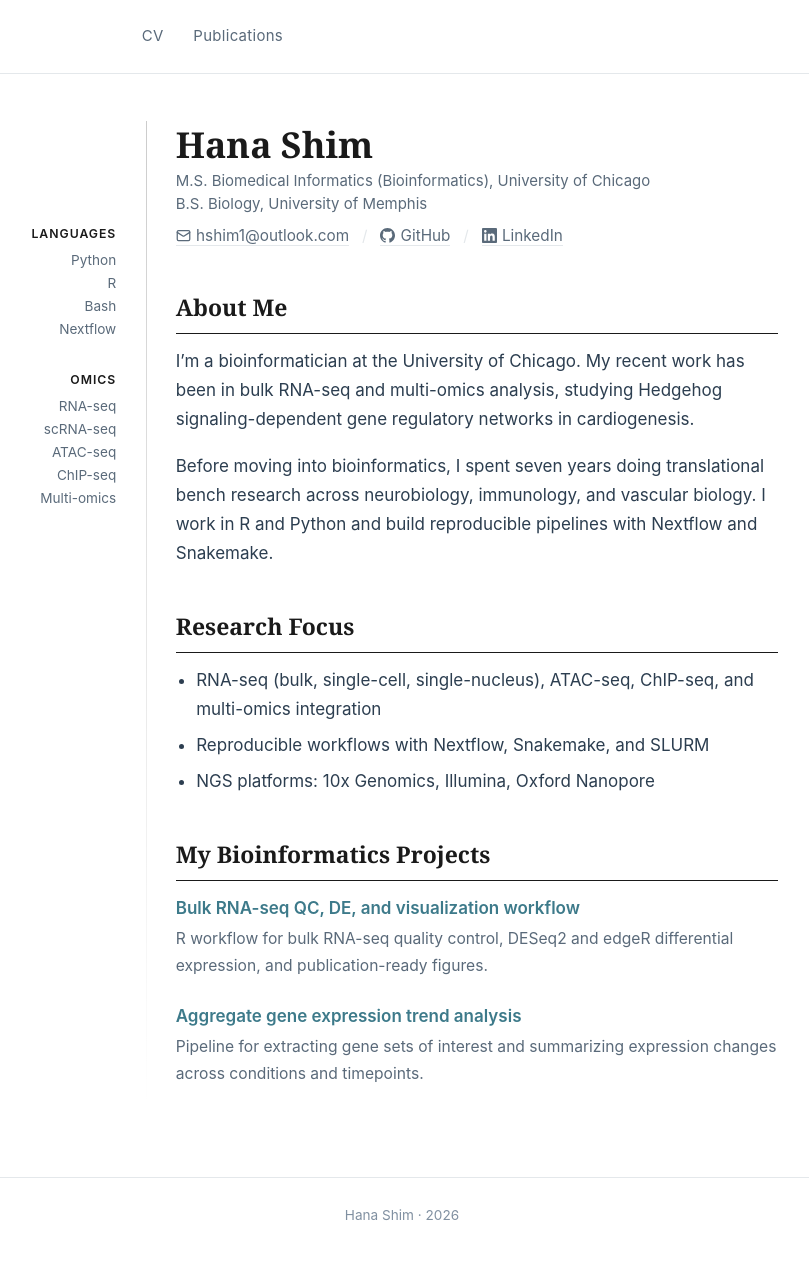
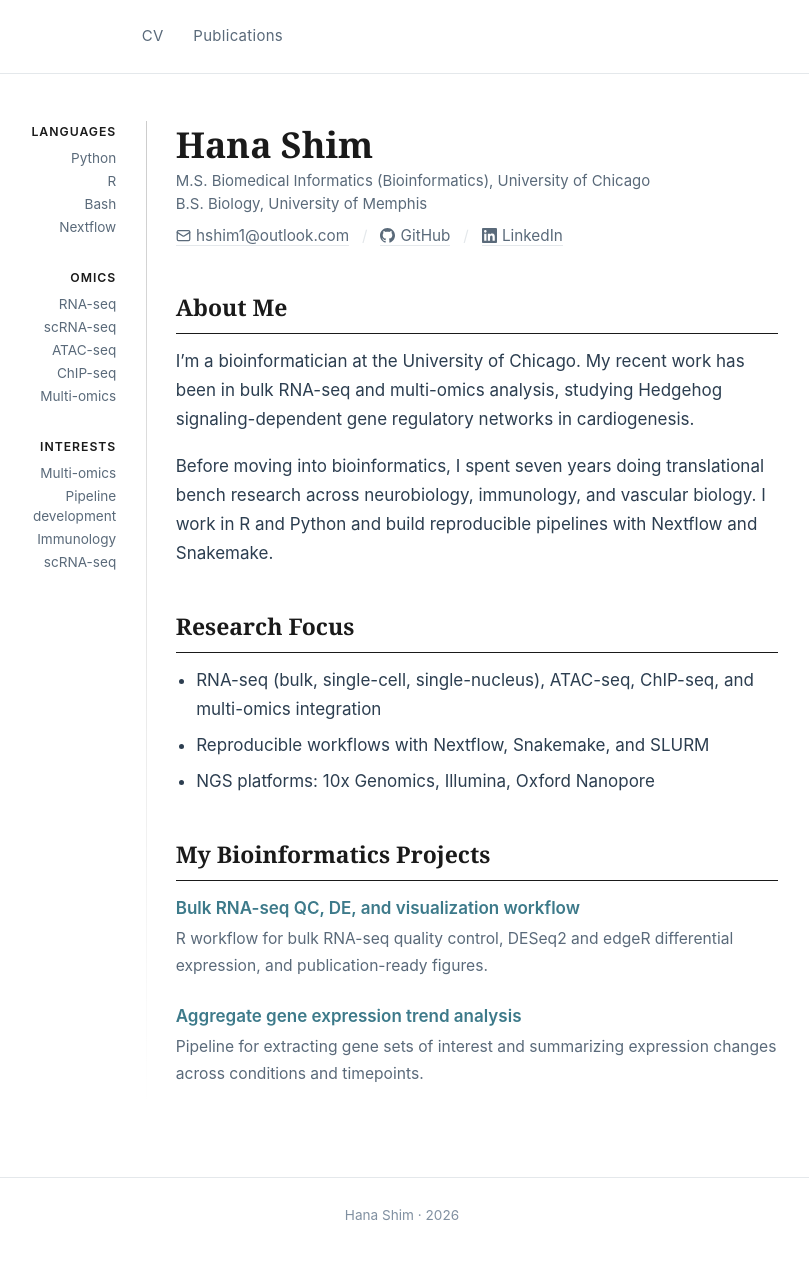
Before and after one commit to hshim1/hshim1.github.io, a Jekyll site: the page built from index.md, in a window 1280 px wide. Shown: the whole page, without its empty margins (238-1047 px from the left). Built offline with Jekyll 4.4.1, drawn with Linux system fonts in a browser that asks for light colours.

Commit message:
Align sidebar with top, add Interests section

```diff
--- a/_sass/main.scss
+++ b/_sass/main.scss
@@ -88,7 +88,7 @@ main {
 .sidebar {
   width: $sidebar-width;
   flex-shrink: 0;
-  padding-top: 6rem;
+  padding-top: 0;
   padding-right: $inset;
 
   h3 {
--- a/index.md
+++ b/index.md
@@ -19,6 +19,13 @@ title: Hana Shim
 <li>ATAC-seq</li>
 <li>ChIP-seq</li>
 <li>Multi-omics</li>
+</ul>
+<h3>Interests</h3>
+<ul>
+<li>Multi-omics</li>
+<li>Pipeline development</li>
+<li>Immunology</li>
+<li>scRNA-seq</li>
 </ul>
 </aside>
 <div class="content-area" markdown="1">
```
